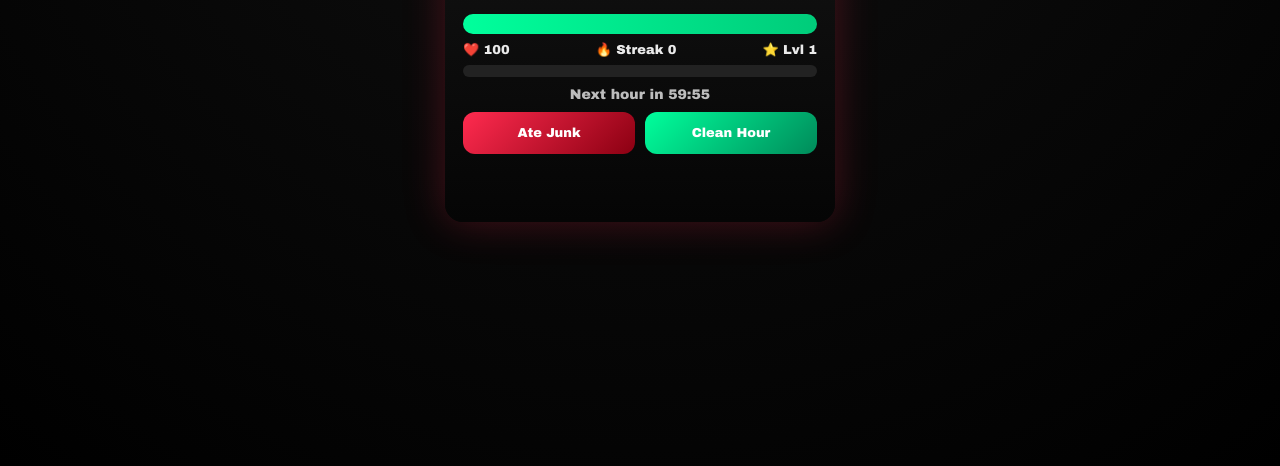
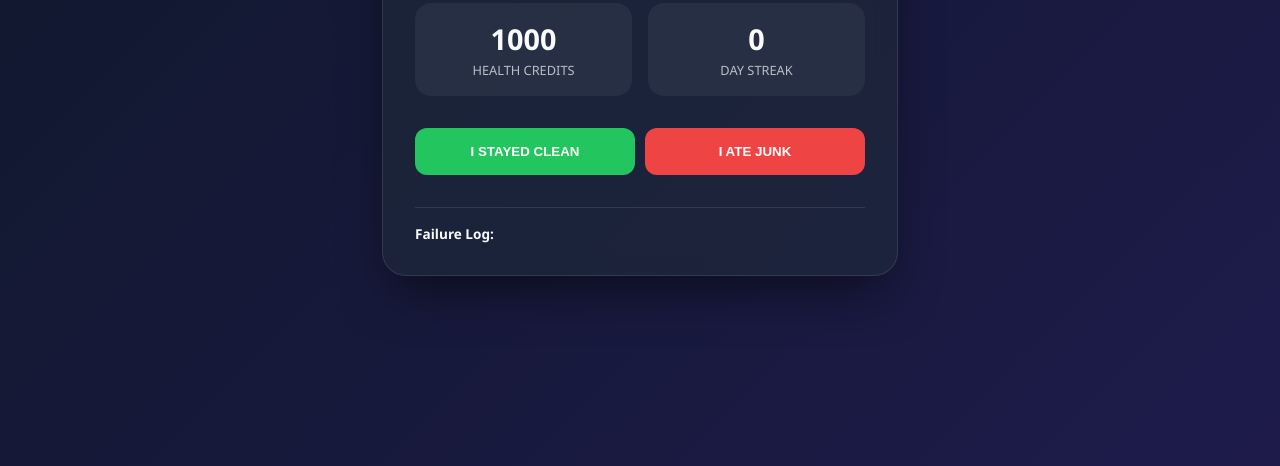
Before and after one commit to Akshita268/diet-tracker, a plain HTML site: page index.html in a window 1280 px wide. Shown: the part 334-800 px from the top of the page. Drawn offline with Linux system fonts and the light colour scheme.

Commit message:
Replace Diet Quest with Hard Mode Health Tracker

```diff
--- a/index.html
+++ b/index.html
@@ -2,167 +2,183 @@
 <html lang="en">
 <head>
     <meta charset="UTF-8">
-<title>Diet Quest</title>
     <meta name="viewport" content="width=device-width, initial-scale=1.0">
-
-<link rel="manifest" href="manifest.json">
-<meta name="theme-color" content="#b00020">
-<meta name="apple-mobile-web-app-capable" content="yes">
-
+    <title>Hard Mode Health Tracker</title>
     <style>
         :root {
-  --bg:#050505; --card:#121212;
-  --red:#ff2b4f; --green:#00ff9c; --gold:#ffcc00; --text:#eaeaea;
+            --bg: #0f172a;
+            --card-bg: rgba(30, 41, 59, 0.7);
+            --danger: #ef4444;
+            --success: #22c55e;
+            --text: #f8fafc;
         }
-*{box-sizing:border-box;font-family:"Arial Black",Impact,sans-serif}
-body{
-  margin:0;background:radial-gradient(circle at top,#111,#000);
-  color:var(--text);display:flex;justify-content:center;align-items:center;min-height:100vh
+
+        body {
+            font-family: 'Segoe UI', Tahoma, Geneva, Verdana, sans-serif;
+            background: linear-gradient(135deg, #0f172a, #1e1b4b);
+            color: var(--text);
+            display: flex;
+            justify-content: center;
+            align-items: center;
+            min-height: 100vh;
+            margin: 0;
         }
-.app{
-  width:390px;background:linear-gradient(180deg,#121212,#050505);
-  border-radius:18px;padding:18px;box-shadow:0 0 40px rgba(255,43,79,.25)
+
+        .container {
+            background: var(--card-bg);
+            backdrop-filter: blur(12px);
+            border: 1px solid rgba(255, 255, 255, 0.1);
+            padding: 2rem;
+            border-radius: 24px;
+            width: 90%;
+            max-width: 450px;
+            text-align: center;
+            box-shadow: 0 25px 50px -12px rgba(0, 0, 0, 0.5);
         }
-h1{text-align:center;color:var(--gold);margin-bottom:4px}
-.subtitle{text-align:center;font-size:13px;opacity:.7;margin-bottom:12px}
 
-/* Bars */
-.bar{background:#222;border-radius:10px;overflow:hidden}
-.health-bar{height:20px;margin-bottom:8px}
-.health-fill{height:100%;background:linear-gradient(90deg,var(--green),#00cc7a);transition:.4s}
-.xp-bar{height:12px;margin-bottom:10px}
-.xp-fill{height:100%;background:linear-gradient(90deg,var(--gold),#ff9900);transition:.4s}
+        h1 { font-size: 1.5rem; margin-bottom: 0.5rem; letter-spacing: 1px; }
 
-.stats{display:flex;justify-content:space-between;font-size:13px;margin-bottom:8px}
+        .stats-grid {
+            display: grid;
+            grid-template-columns: 1fr 1fr;
+            gap: 1rem;
+            margin: 2rem 0;
+        }
 
-.timer{text-align:center;font-size:14px;opacity:.8;margin-bottom:10px}
+        .stat-card {
+            background: rgba(255, 255, 255, 0.05);
+            padding: 1rem;
+            border-radius: 16px;
+        }
 
-.buttons{display:flex;gap:10px;margin-bottom:10px}
-button{
-  flex:1;padding:14px;border-radius:12px;border:none;
-  font-size:13px;color:#fff;cursor:pointer
+        .stat-value { font-size: 1.8rem; font-weight: bold; display: block; }
+        .stat-label { font-size: 0.8rem; opacity: 0.7; text-transform: uppercase; }
+
+        .scold-area {
+            min-height: 80px;
+            margin-bottom: 2rem;
+            padding: 1rem;
+            border-radius: 12px;
+            font-style: italic;
+            background: rgba(239, 68, 68, 0.1);
+            border-left: 4px solid var(--danger);
+            display: none;
         }
-button:disabled{opacity:.4;cursor:not-allowed}
-.fail{background:linear-gradient(135deg,var(--red),#8b0012)}
-.clean{background:linear-gradient(135deg,var(--green),#008b5a)}
 
-.warning{text-align:center;color:var(--red);font-size:13px;min-height:40px}
+        .btn-group { display: flex; gap: 10px; }
+
+        button {
+            flex: 1;
+            padding: 1rem;
+            border: none;
+            border-radius: 12px;
+            font-weight: bold;
+            cursor: pointer;
+            transition: transform 0.2s, opacity 0.2s;
+        }
+
+        button:active { transform: scale(0.95); }
+
+        .btn-clean { background: var(--success); color: white; }
+        .btn-junk { background: var(--danger); color: white; }
+
+        #history {
+            margin-top: 2rem;
+            text-align: left;
+            font-size: 0.85rem;
+            max-height: 150px;
+            overflow-y: auto;
+            border-top: 1px solid rgba(255, 255, 255, 0.1);
+            padding-top: 1rem;
+        }
+
+        .history-item { color: var(--danger); margin-bottom: 4px; }
     </style>
 </head>
+<body>
 
-<body>
-<div class="app">
-  <h1>DIET QUEST</h1>
-  <div class="subtitle">One hour. One choice.</div>
+<div class="container">
+    <h1>ACCOUNTABILITY LOG</h1>
+    <p id="time-prompt" style="opacity: 0.6; font-size: 0.9rem;">Did you eat in the last hour?</p>
 
-  <div class="bar health-bar"><div class="health-fill" id="healthFill"></div></div>
+    <div id="scold-box" class="scold-area"></div>
 
-  <div class="stats">
-    <div>❤️ <span id="health">100</span></div>
-    <div>🔥 Streak <span id="streak">0</span></div>
-    <div>⭐ Lvl <span id="level">1</span></div>
+    <div class="stats-grid">
+        <div class="stat-card">
+            <span id="score" class="stat-value">1000</span>
+            <span class="stat-label">Health Credits</span>
+        </div>
+        <div class="stat-card">
+            <span id="streak" class="stat-value">0</span>
+            <span class="stat-label">Day Streak</span>
+        </div>
     </div>
 
-  <div class="bar xp-bar"><div class="xp-fill" id="xpFill"></div></div>
-
-  <div class="timer">
-    Next hour in <span id="time">60:00</span>
+    <div class="btn-group">
+        <button class="btn-clean" onclick="logAction(false)">I STAYED CLEAN</button>
+        <button class="btn-junk" onclick="logAction(true)">I ATE JUNK</button>
     </div>
 
-  <div class="buttons">
-    <button class="fail" id="failBtn">Ate Junk</button>
-    <button class="clean" id="cleanBtn">Clean Hour</button>
+    <div id="history">
+        <strong>Failure Log:</strong>
+        <div id="log-list"></div>
     </div>
-
-  <div class="warning" id="warning"></div>
 </div>
 
 <script>
-/* === STATE === */
-let health = +localStorage.getItem("health") || 100;
-let xp = +localStorage.getItem("xp") || 0;
-let level = +localStorage.getItem("level") || 1;
-let streak = +localStorage.getItem("streak") || 0;
-let cleanHours = +localStorage.getItem("cleanHours") || 0;
-let hourDone = localStorage.getItem("hourDone") === "true";
-let seconds = +localStorage.getItem("seconds") || 3600;
+    const scoldMessages = [
+        "So you value a sugar rush over your hormonal balance? Pathetic.",
+        "Your past health issues clearly weren't enough of a lesson for you.",
+        "Disappointing. You just reset all your progress for a snack.",
+        "Enjoy the brain fog and inflammation. Was it worth it?",
+        "Weak. Every time you eat that, you betray your future self.",
+        "You're literally paying companies to ruin your health. Think about that.",
+        "Another failure logged. Your streak is gone, just like your discipline."
+    ];
 
-/* === ELEMENTS === */
-const healthEl = document.getElementById("health");
-const streakEl = document.getElementById("streak");
-const levelEl = document.getElementById("level");
-const healthFill = document.getElementById("healthFill");
-const xpFill = document.getElementById("xpFill");
-const timeEl = document.getElementById("time");
-const cleanBtn = document.getElementById("cleanBtn");
-const warningEl = document.getElementById("warning");
+    let data = JSON.parse(localStorage.getItem('healthTracker')) || {
+        score: 1000,
+        streak: 0,
+        failures: [],
+        lastCheckIn: Date.now()
+    };
 
-/* === FUNCTIONS === */
-function save(){
-  localStorage.setItem("health",health);
-  localStorage.setItem("xp",xp);
-  localStorage.setItem("level",level);
-  localStorage.setItem("streak",streak);
-  localStorage.setItem("cleanHours",cleanHours);
-  localStorage.setItem("hourDone",hourDone);
-  localStorage.setItem("seconds",seconds);
+    function updateUI() {
+        document.getElementById('score').innerText = data.score;
+        document.getElementById('streak').innerText = data.streak;
+
+        const logList = document.getElementById('log-list');
+        logList.innerHTML = data.failures.map(f => `<div class="history-item">✘ ${f}</div>`).join('');
+
+        localStorage.setItem('healthTracker', JSON.stringify(data));
     }
 
-function updateUI(){
-  healthEl.textContent = health;
-  streakEl.textContent = streak;
-  levelEl.textContent = level;
-  healthFill.style.width = health+"%";
-  xpFill.style.width = (xp%100)+"%";
-  cleanBtn.disabled = hourDone;
-  cleanBtn.textContent = hourDone ? "✔ Hour Completed" : "Clean Hour";
-  save();
+    function logAction(isJunk) {
+        const scoldBox = document.getElementById('scold-box');
+
+        if (isJunk) {
+            data.score -= 200;
+            data.streak = 0;
+            const msg = scoldMessages[Math.floor(Math.random() * scoldMessages.length)];
+            scoldBox.innerText = msg;
+            scoldBox.style.display = 'block';
+
+            const timestamp = new Date().toLocaleString();
+            data.failures.unshift(timestamp);
+            if(data.failures.length > 5) data.failures.pop(); // Keep only last 5
+        } else {
+            data.score += 10;
+            scoldBox.style.display = 'none';
+            // Logic: Increment streak if 24 hours passed since last reset (simplified)
+            // For now, we'll keep it simple: every "Clean" check adds small points
         }
 
-/* === BUTTON LOGIC === */
-document.getElementById("cleanBtn").onclick = ()=>{
-  if(hourDone){
-    warningEl.textContent = "⏳ You already claimed this hour.";
-    return;
+        updateUI();
     }
-  hourDone = true;
-  cleanHours++;
-  xp += 10;
-  health = Math.min(100, health + 2);
-  warningEl.textContent = "✔ Hour survived.";
 
-  if(cleanHours % 6 === 0){
-    streak++;
-  }
-  if(xp >= 100){
-    xp = 0; level++;
-  }
-  updateUI();
-};
-
-document.getElementById("failBtn").onclick = ()=>{
-  health = Math.max(0, health - 20);
-  streak = 0;
-  cleanHours = 0;
-  warningEl.textContent = "💀 Junk reset your progress.";
-  updateUI();
-};
-
-/* === TIMER === */
-setInterval(()=>{
-  seconds--;
-  if(seconds<=0){
-    seconds = 3600;
-    hourDone = false;
-    alert("⏱ New hour. Report now.");
-  }
-  let m = Math.floor(seconds/60);
-  let s = seconds%60;
-  timeEl.textContent = `${m}:${s.toString().padStart(2,"0")}`;
-  save();
-},1000);
-
+    // Check for streak logic on load
     updateUI();
 </script>
+
 </body>
 </html>
```
Lines whose indentation alone changed are shown as unchanged.
